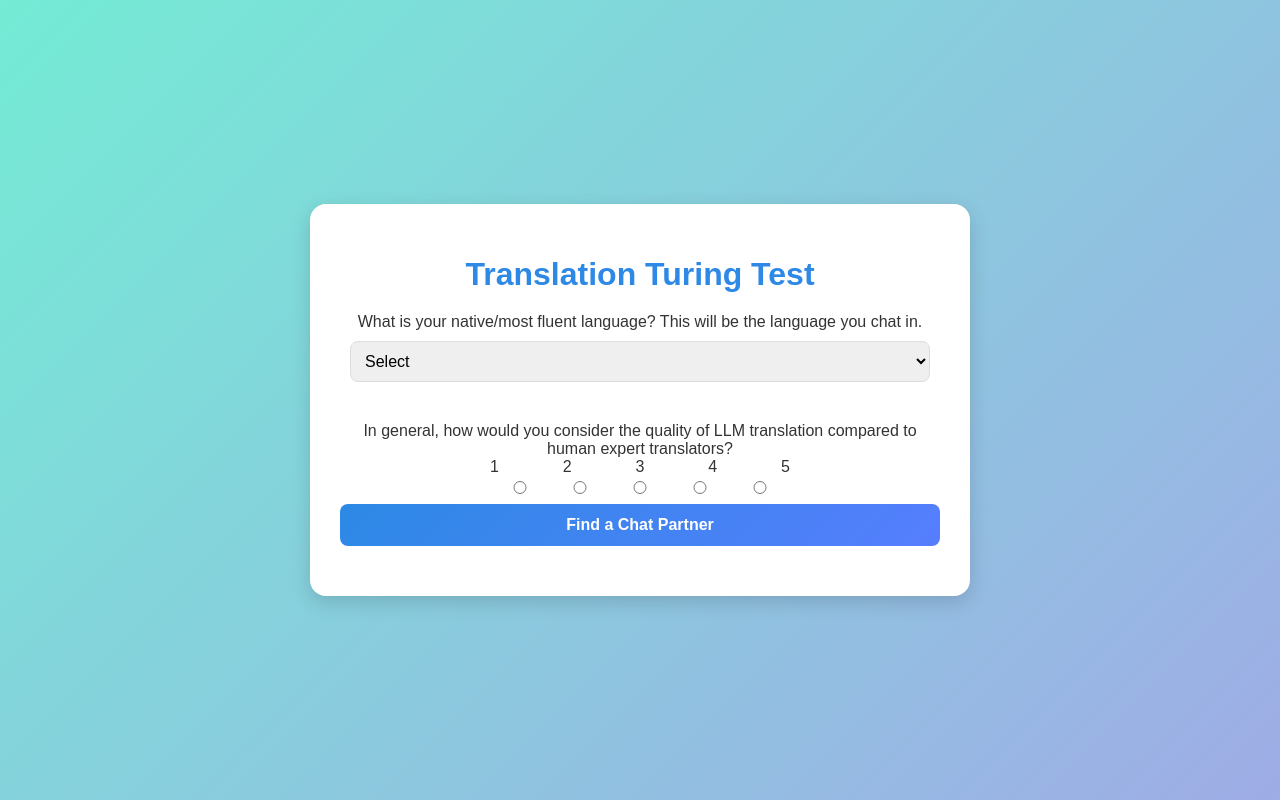
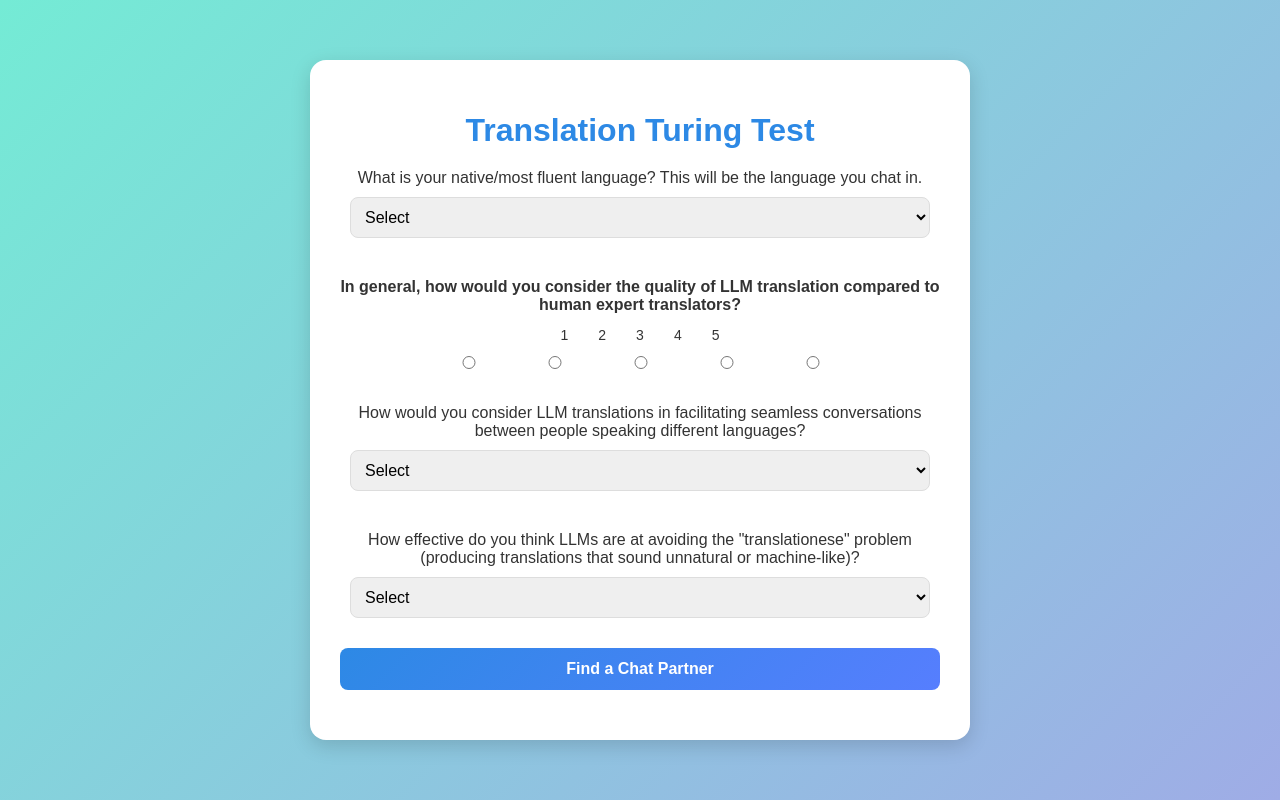
Before and after one commit to anshika-agarwal/llm-translation, a plain HTML site: page templates/index.html in a window 1280 px wide. Drawn offline with Linux system fonts and the light colour scheme.

Commit message:
add questions back in

```diff
--- a/templates/index.html
+++ b/templates/index.html
@@ -66,33 +66,45 @@
             display: flex;
             flex-direction: column;
             align-items: center;
-            gap: 5px;
+            gap: 8px;
             width: 100%;
         }
 
         .scale-container {
             display: flex;
-            justify-content: space-between;
+            justify-content: center;
             width: 100%;
-            max-width: 300px;
+            max-width: 400px;
+            font-weight: bold;
         }
 
         .radio-group {
             display: flex;
-            justify-content: space-between;
+            justify-content: center;
             width: 100%;
-            max-width: 300px;
+            max-width: 400px;
+            gap: 30px;
         }
 
         .radio-group input {
-            margin: 0 5px;
+            margin-top: 5px;
         }
 
         .numbers {
             display: flex;
-            justify-content: space-between;
+            justify-content: center;
             width: 100%;
-            max-width: 300px;
+            max-width: 400px;
+            gap: 30px;
+            font-size: 14px;
+        }
+
+        .question-label {
+            text-align: center;
+            font-size: 16px;
+            font-weight: 600;
+            margin-bottom: 5px;
+            max-width: 600px;
         }
 
         #chat {
@@ -237,9 +249,10 @@
                 <option value="spanish">Spanish</option>
             </select>
 
-            <label>In general, how would you consider the quality of LLM translation compared to human expert translators?</label>
+            <!-- Likert Scale Question -->
+            <div class="question-container">
+                <label class="question-label">In general, how would you consider the quality of LLM translation compared to human expert translators?</label>
 
-            <div class="question-container">
                 <div class="numbers">
                     <span>1</span>
                     <span>2</span>
@@ -247,6 +260,7 @@
                     <span>4</span>
                     <span>5</span>
                 </div>
+
                 <div class="radio-group">
                     <input type="radio" id="q1_1" name="question1" value="1">
                     <input type="radio" id="q1_2" name="question1" value="2">
@@ -254,6 +268,31 @@
                     <input type="radio" id="q1_4" name="question1" value="4">
                     <input type="radio" id="q1_5" name="question1" value="5">
                 </div>
+            </div>
+
+            <!-- Dropdown Questions -->
+            <div class="dropdown-question">
+                <label for="question2">How would you consider LLM translations in facilitating seamless conversations between people speaking different languages?</label>
+                <select id="question2">
+                    <option value="" disabled selected>Select</option>
+                    <option value="1">1 - Very Poor</option>
+                    <option value="2">2</option>
+                    <option value="3">3</option>
+                    <option value="4">4</option>
+                    <option value="5">5 - Very Strong</option>
+                </select>
+            </div>
+
+            <div class="dropdown-question">
+                <label for="question3">How effective do you think LLMs are at avoiding the "translationese" problem (producing translations that sound unnatural or machine-like)?</label>
+                <select id="question3">
+                    <option value="" disabled selected>Select</option>
+                    <option value="1">1 - Very Ineffective</option>
+                    <option value="2">2</option>
+                    <option value="3">3</option>
+                    <option value="4">4</option>
+                    <option value="5">5 - Very Effective</option>
+                </select>
             </div>
 
             <button onclick="findPair(); document.getElementById('chat-partner-popup').style.display = 'block';">Find a Chat Partner</button>
```
